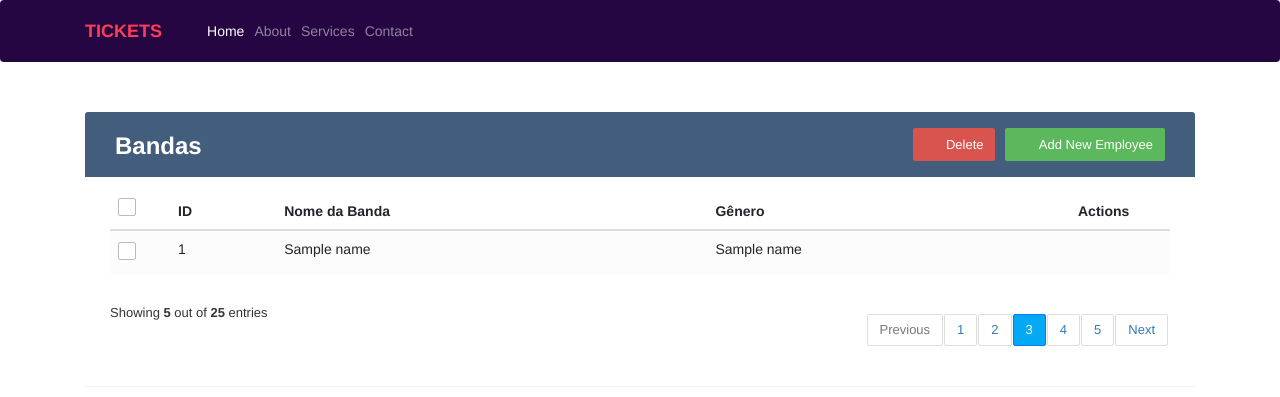
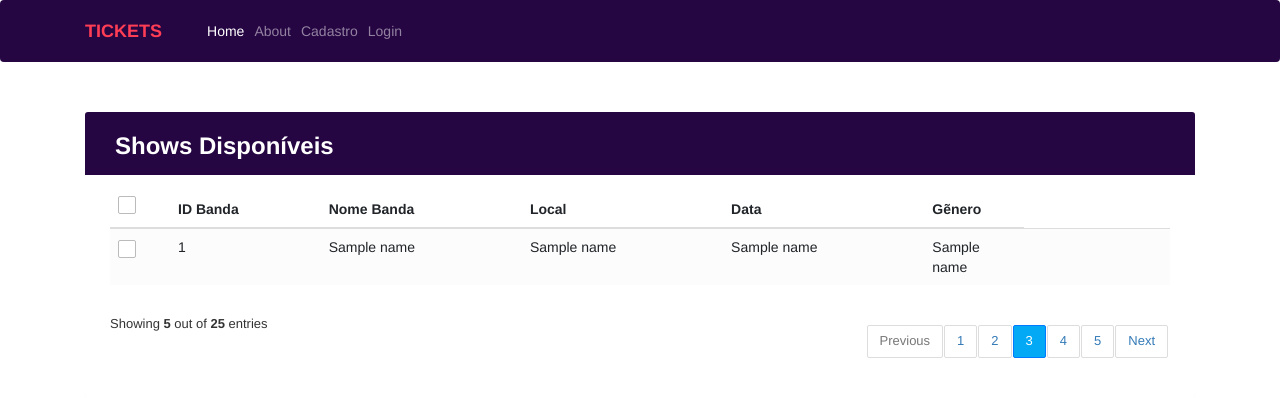
Before and after one commit to julia-fabri/ticket-sales-app, a Flask app: template ticket-sales-app/templates/list_concerts.html in a window 1280 px wide. Shown: the top 397 px of the page. Run offline with Flask 2, Linux system fonts and the light colour scheme; the template is opened without the code that fills it: most values are stand-ins (such as "Sample title", 1, 10 or a date in 2020); some libraries are stand-ins or nearby versions.

Commit message:
add to tables bands, concerts and ticket

```diff
--- a/ticket-sales-app/app.py
+++ b/ticket-sales-app/app.py
@@ -5,7 +5,13 @@ app = Flask(__name__)
 
 @app.route('/', methods=['GET', 'POST'])
 def index():
-	return render_template('index.html')
+	conn = sqlite3.connect("tickets.db")
+	c = conn.cursor()
+
+	c.execute("SELECT bands.name, tickets.tickets_available FROM bands JOIN tickets WHERE tickets.bands_id = tickets.id")
+	data = c.fetchall()
+
+	return render_template('index.html', data=data)
 
 @app.route('/new', methods=['GET'])
 def new():
@@ -26,12 +32,17 @@ def create():
 		time = request.form['time']
 
 		c.execute("INSERT INTO bands (name, category) VALUES (?, ?)",(band_name, category))
+		c.execute("SELECT id FROM bands")
+		band_id = c.fetchall()
 
-		# c.execute("INSERT INTO concerts (band_id, local, date, time) VALUES (?, ?, ?, ?)",(band_id, local, date, time,))
+		for band_id in band_id:
+			c.execute("INSERT INTO concerts (bands_id, local, date, time) VALUES (?, ?, ?, ?)",(band_id[0], local, date, time,))
 		conn.commit()
 
-		c.execute("SELECT * FROM bands")
+		c.execute("SELECT bands.id, bands.name, concerts.local, concerts.date, bands.category FROM concerts JOIN bands ON concerts.bands_id = bands.id")
 		name = c.fetchall()
+		print("meu name", name)
+		conn.close()
 
 		return render_template('list_concerts.html', name=name)
 	else:
--- a/ticket-sales-app/static/list_concerts.css
+++ b/ticket-sales-app/static/list_concerts.css
@@ -24,7 +24,7 @@ body {
     }
 	.table-title {
 		padding-bottom: 15px;
-		background: #435d7d;
+		background: #250542;
 		color: #fff;
 		padding: 16px 30px;
 		margin: -20px -25px 10px;
--- a/ticket-sales-app/templates/base.html
+++ b/ticket-sales-app/templates/base.html
@@ -27,10 +27,10 @@
               <a class="nav-link" href="#">About</a>
             </li>
             <li class="nav-item">
-              <a class="nav-link" href="#">Services</a>
+              <a class="nav-link" href="#">Cadastro</a>
             </li>
             <li class="nav-item">
-              <a class="nav-link" href="#">Contact</a>
+              <a class="nav-link" href="#">Login</a>
             </li>
           </ul>
         </div>
--- a/ticket-sales-app/templates/concert_register.html
+++ b/ticket-sales-app/templates/concert_register.html
@@ -16,6 +16,9 @@
       <label for="local">Local do Show</label>
       <input type="text" class="form-control" id="local" name="local">
 
+      <label for="tickets">Quantidade Ingressos Disponíveis</label>
+      <input type="number" class="form-control" id="tickets" name="tickets">
+
       <label for="date">Data</label>
       <input type="date" class="form-control" id="date" name="date">
 
--- a/ticket-sales-app/templates/list_concerts.html
+++ b/ticket-sales-app/templates/list_concerts.html
@@ -16,11 +16,7 @@
             <div class="table-title">
                 <div class="row">
                     <div class="col-sm-6">
-						<h2><b>Bandas</b></h2>
-					</div>
-					<div class="col-sm-6">
-						<a href="#addEmployeeModal" class="btn btn-success" data-toggle="modal"><i class="material-icons">&#xE147;</i> <span>Add New Employee</span></a>
-						<a href="#deleteEmployeeModal" class="btn btn-danger" data-toggle="modal"><i class="material-icons">&#xE15C;</i> <span>Delete</span></a>
+						<h2><b>Shows Disponíveis</b></h2>
 					</div>
                 </div>
             </div>
@@ -31,12 +27,13 @@
 							<span class="custom-checkbox">
 								<input type="checkbox" id="selectAll">
 								<label for="selectAll"></label>
-							</span>
+							</s    pan>
 						</th>
-                        <th>ID</th>
-                        <th>Nome da Banda</th>
-						<th>Gênero</th>
-                        <th>Actions</th>
+                        <th>ID Banda</th>
+                        <th>Nome Banda</th>
+                        <th>Local</th>
+						            <th>Data</th>
+                        <th>Gẽnero</th>
                     </tr>
                 </thead>
                 <tbody>
@@ -51,6 +48,8 @@
                         <td>{{ n[0] }}</td>
                         <td>{{ n[1] }}</td>
                         <td>{{ n[2] }}</td>
+                        <td>{{ n[3] }}</td>
+                        <td>{{ n[4] }}</td>
                         <td>
                             <a href="#editEmployeeModal" class="edit" data-toggle="modal"><i class="material-icons" data-toggle="tooltip" title="Edit">&#xE254;</i></a>
                             <a href="#deleteEmployeeModal" class="delete" data-toggle="modal"><i class="material-icons" data-toggle="tooltip" title="Delete">&#xE872;</i></a>
@@ -156,7 +155,7 @@
 						<p class="text-warning"><small>This action cannot be undone.</small></p>
 					</div>
 					<div class="modal-footer">
-						<p>Digite ID da banda para confirmar?</p>
+						<p>Digite ID do show para confirmar?</p>
 						<label for="id">ID</label>
 						<input type="text" name="id" class="btn btn-danger">
 
```
Also changed, not shown: ticket-sales-app/config.py (+11 -2 lines).
